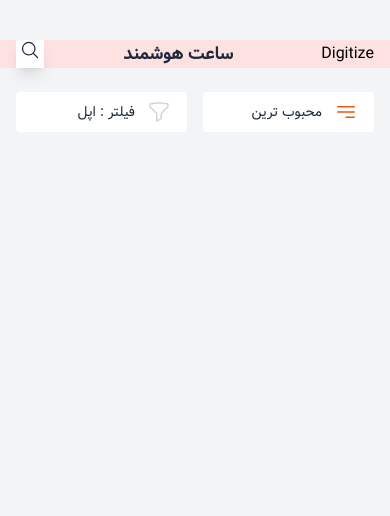
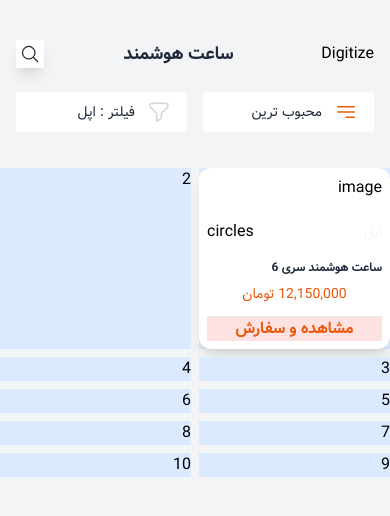
Before and after one commit to salarGholami/digitize, a website: page public/index.html in a window 390 px wide. Drawn offline with Linux system fonts and the light colour scheme; files whose address does not match are found by name.

Commit message:
mobile products section

```diff
--- a/public/index.html
+++ b/public/index.html
@@ -9,10 +9,12 @@
   </head>
   <body class="bg-gray-100">
     <!-- app bar -->
-    <div class="flex items-center justify-between mt-10 bg-red-100 px-4 mb-6">
+    <div class="flex md:hidden items-center justify-between mt-10 px-4 mb-6">
       <div>Digitize</div>
       <div class="text-lg font-bold text-slate-800 mr-2">ساعت هوشمند</div>
-      <div class="w-7 h-7 bg-white shadow-lg flex justify-center rounded-x">
+      <div
+        class="w-7 h-7 bg-white shadow-lg flex justify-center items-center rounded-x"
+      >
         <svg
           xmlns="http://www.w3.org/2000/svg"
           fill="none"
@@ -30,10 +32,13 @@
       </div>
     </div>
     <!-- filter - sort mobile section -->
-    <div class="flex items-center justify-between px-4 gap-x-4 ">
-      <div class="bg-white rounded py-2 pr-4 flex items-center justify-start w-full">
+    <div class="flex md:hidden items-center justify-between px-4 gap-x-4 mb-9">
+      <div
+        class="bg-white rounded py-2 pr-4 flex items-center justify-start w-full"
+      >
         <div class="">
-          <svg        xmlns="http://www.w3.org/2000/svg"
+          <svg
+            xmlns="http://www.w3.org/2000/svg"
             fill="none"
             viewBox="0 0 24 24"
             stroke-width="1.5"
@@ -49,15 +54,63 @@
         </div>
         <span class="text-sm font-medium text-slate-800 mr-3">محبوب ترین </span>
       </div>
-      <div class="bg-white rounded py-2 pr-4 flex items-center justify-start w-full">
+      <div
+        class="bg-white rounded py-2 pr-4 flex items-center justify-start w-full"
+      >
         <div class="">
-          <svg xmlns="http://www.w3.org/2000/svg" fill="none" viewBox="0 0 24 24" stroke-width="1.5" stroke="currentColor" class="w-6 h-6 stroke-gray-300">
-            <path stroke-linecap="round" stroke-linejoin="round" d="M12 3c2.755 0 5.455.232 8.083.678.533.09.917.556.917 1.096v1.044a2.25 2.25 0 0 1-.659 1.591l-5.432 5.432a2.25 2.25 0 0 0-.659 1.591v2.927a2.25 2.25 0 0 1-1.244 2.013L9.75 21v-6.568a2.25 2.25 0 0 0-.659-1.591L3.659 7.409A2.25 2.25 0 0 1 3 5.818V4.774c0-.54.384-1.006.917-1.096A48.32 48.32 0 0 1 12 3Z" />
+          <svg
+            xmlns="http://www.w3.org/2000/svg"
+            fill="none"
+            viewBox="0 0 24 24"
+            stroke-width="1.5"
+            stroke="currentColor"
+            class="w-6 h-6 stroke-gray-300"
+          >
+            <path
+              stroke-linecap="round"
+              stroke-linejoin="round"
+              d="M12 3c2.755 0 5.455.232 8.083.678.533.09.917.556.917 1.096v1.044a2.25 2.25 0 0 1-.659 1.591l-5.432 5.432a2.25 2.25 0 0 0-.659 1.591v2.927a2.25 2.25 0 0 1-1.244 2.013L9.75 21v-6.568a2.25 2.25 0 0 0-.659-1.591L3.659 7.409A2.25 2.25 0 0 1 3 5.818V4.774c0-.54.384-1.006.917-1.096A48.32 48.32 0 0 1 12 3Z"
+            />
           </svg>
+        </div>
+        <span class="text-sm font-medium text-slate-800 mr-3">
+          فیلتر : اپل</span
+        >
+      </div>
+    </div>
+    <!-- product section -->
+    <div class="grid gap-2 grid-cols-2 md:grid-cols-3 lg:grid-cols-4">
+      <div class="bg-blue-100">
+        <div class="bg-white rounded-xl p-2 shadow-lg">
+          <div class="mb-5">image</div>
+          <!-- product - desc -->
+          <div class="flex items-center justify-between w-full mb-4">
+            <span class="text-slate-100 text-sm">اپل</span>
+            <div>circles</div>
+          </div>
+          <!-- product - title -->
 
+          <div class="text-slate-800 text-xs font-bold mb-2">
+            ساعت هوشمند سری 6
+          </div>
+          <div class="text-orange-600 font-medium text-center text-sm mb-3">
+            12,150,000 تومان
+          </div>
+          <hr />
+          <button class="w-full bg-red-100 font-bold text-orange-600">
+            مشاهده و سفارش
+          </button>
         </div>
-        <span class="text-sm font-medium text-slate-800 mr-3"> فیلتر : اپل</span>
       </div>
+      <div class="bg-blue-100">2</div>
+      <div class="bg-blue-100">3</div>
+      <div class="bg-blue-100">4</div>
+      <div class="bg-blue-100">5</div>
+      <div class="bg-blue-100">6</div>
+      <div class="bg-blue-100">7</div>
+      <div class="bg-blue-100">8</div>
+      <div class="bg-blue-100">9</div>
+      <div class="bg-blue-100">10</div>
     </div>
   </body>
 </html>
```
Also changed, not shown: public/build/tailwind.css.
